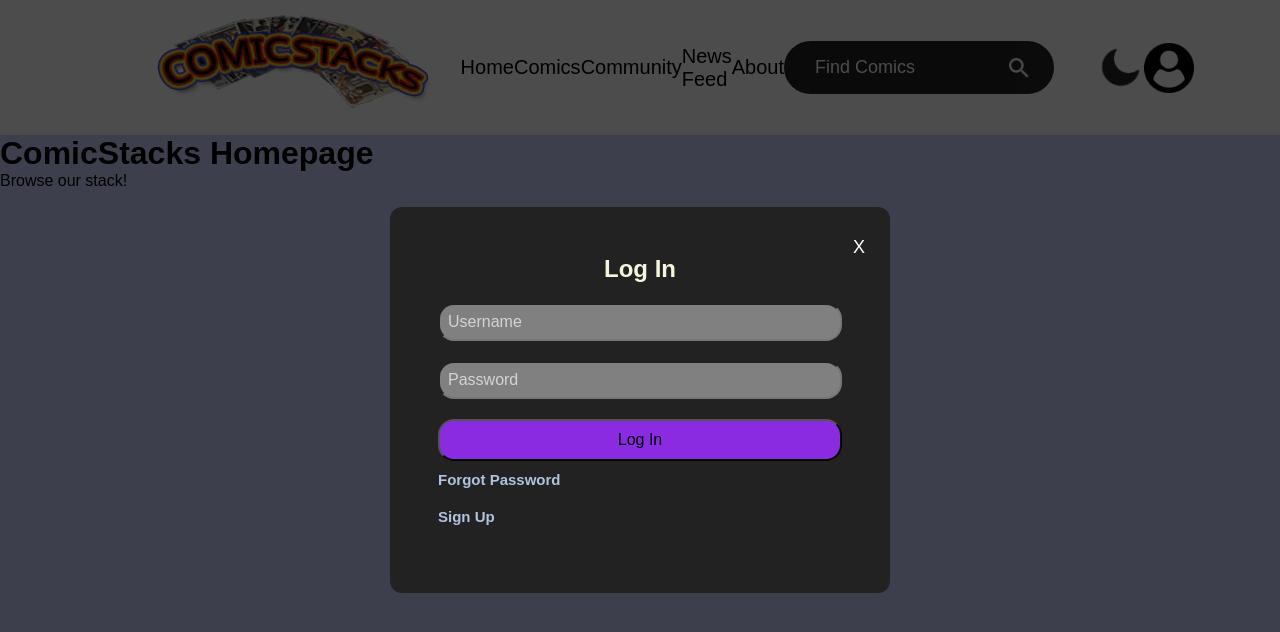
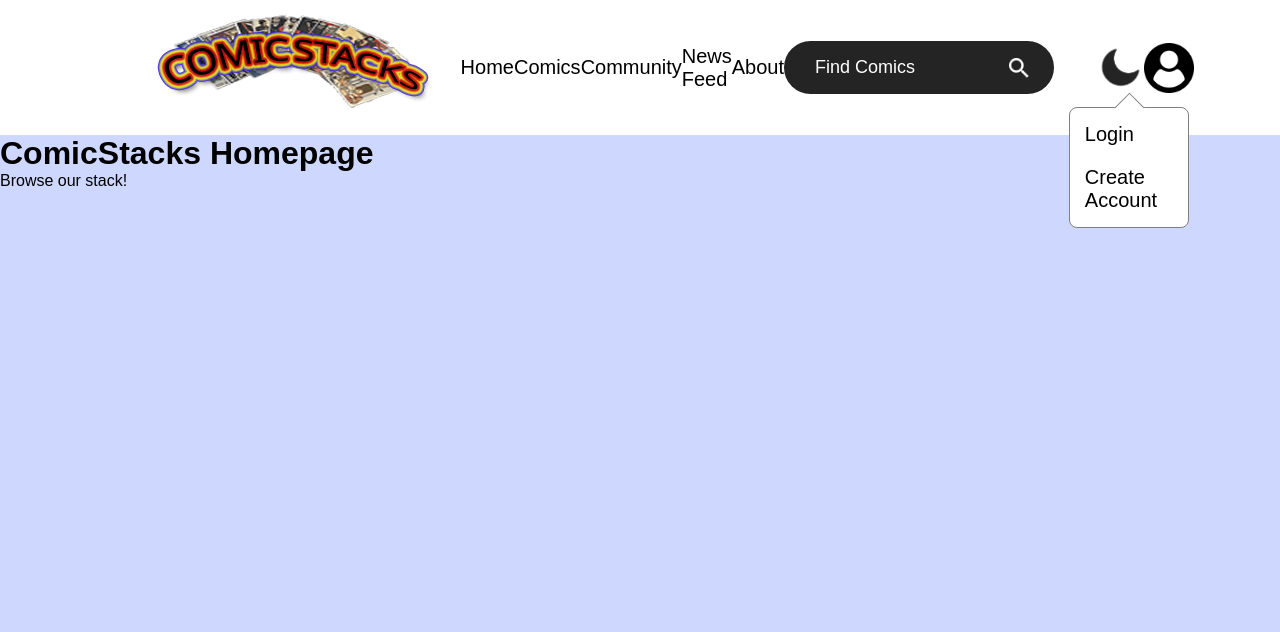
Before and after one commit to Thi-Huynh01/comicstacks, a React (Vite) app in the folder frontend/: page / in a window 1280 px wide. Both pictures are taken after a click on the picture 1169 px from the left and 67 px from the top of the page. Shown: the top 632 px of the page. Built offline with nearby package versions, Linux system fonts and the light colour scheme.

Commit message:
updated login functionality. No more modal.

```diff
--- a/frontend/src/App.jsx
+++ b/frontend/src/App.jsx
@@ -5,6 +5,7 @@ import Home from './pages/Home/Home';
 import ComicsList from './pages/ComicstList/ComicsList';
 import ComicsDetail from './pages/ComicsDetail/ComicsDetail'
 import ComicsLandPage from './pages/ComicsLandPage/ComicsLandPage'
+
 
 const App = () => {
   const current_theme = localStorage.getItem('current_theme');
@@ -20,6 +21,10 @@ const App = () => {
           <Navbar theme={theme} setTheme={setTheme}/>
         <Routes>
           <Route path="/" element={<Home/>} />
+          {/*
+          <Route path="/login" element={<LoginPage/>}/>
+          <Route path="/register" element={<Register/>}/>
+          */}
           <Route path="/comics" element={<ComicsLandPage/>} />
           <Route path="/comics/our-stack" element={<ComicsList/>} />
           <Route path="/comics/our-stack/:slug" element={<ComicsDetail/>}/>
--- a/frontend/src/components/Navbar/Navbar.css
+++ b/frontend/src/components/Navbar/Navbar.css
@@ -20,7 +20,7 @@
 }
 
 .navbar a:hover{
-  text-decoration: overline;
+  text-decoration: underline;
   color: inherit;
 }
 
--- a/frontend/src/components/Navbar/Navbar.jsx
+++ b/frontend/src/components/Navbar/Navbar.jsx
@@ -1,4 +1,4 @@
-import React, { useState } from 'react'
+import React, { useRef, useEffect, useState } from 'react'
 import './Navbar.css'
 import LoginModal from "../LoginModal/LoginModal"
 import search_icon_light from '../../assets/search-w.png'
@@ -10,9 +10,21 @@ import profile_dark from '../../assets/profile_dark.png'
 import logo_light from '../../assets/logo_light.png'
 import logo_dark from '../../assets/logo_dark.png'
 import { Link } from 'react-router-dom';
+import ProfileDropDown from '../ProfileDropdown/ProfileDropdown'
 
 const Navbar = ({theme, setTheme}) => {
-  const [showLogin, setShowLogin] = useState(false);
+  const [open, setOpen] = useState(false);
+  const menuRef = useRef();
+
+  useEffect(() => {
+    const close = (e) => {
+      if (menuRef.current && !menuRef.current.contains(e.target)) {
+        setOpen(false);
+      }
+    };
+    document.addEventListener("click",close);
+    return () => document.removeEventListener("click", close);
+  }, []);
 
   const toggle_mode = () => {
     theme == 'light' ? setTheme('dark') : setTheme('light')
@@ -39,16 +51,15 @@ const Navbar = ({theme, setTheme}) => {
 
       <img onClick={()=>{toggle_mode()}} src={theme == 'light' ? toggle_light : toggle_dark} alt="" className='toggle-icon'/>
 
-      <img src={theme == 'light' ? profile_light : profile_dark }
-        width = "50"
-        alt=""
-        className='profile-icon'
-        onClick={() => setShowLogin(true)}
-        />
-
-       <LoginModal show={showLogin} onClose={() => setShowLogin(false)} />
-
-
+      <div ref={menuRef}>
+        <img src={theme == 'light' ? profile_light : profile_dark }
+          width = "50"
+          alt=""
+          className='profile-icon'
+          onClick={() => setOpen(!open)}
+          />
+          {open && <ProfileDropDown/>}
+      </div>
     </nav>
 
   );
--- /dev/null
+++ b/frontend/src/components/ProfileDropdown/ProfileDropdown.css
@@ -0,0 +1,34 @@
+.ProfileDropdown {
+    position: absolute;
+    top: 6.7rem;
+    right: 5.7rem;
+    width: 120px;
+    padding: 15px;
+    border-radius: 8px;
+    background-color: white;
+    border: 1px solid gray;
+}
+
+.ProfileDropdown::before{
+    content: '';
+    position: absolute;
+    top: -0.7rem;
+    right: 3rem;
+    width: 20px;
+    height: 20px;
+    transform: rotate(45deg);
+    background-color: white;
+    border-left: 1px solid gray;
+    border-top: 1px solid gray;
+}
+
+.ProfileDropdown ul{
+    list-style: none;
+    display: flex;
+    flex-direction: column;
+    gap: 20px;
+}
+
+.ProfileDropdown a:hover {
+    text-decoration: none;
+}
--- /dev/null
+++ b/frontend/src/components/ProfileDropdown/ProfileDropdown.jsx
@@ -0,0 +1,33 @@
+import React, { useState } from 'react';
+import { Link } from 'react-router-dom';
+
+import './ProfileDropdown.css'
+
+const ProfileDropDown = () => {
+  const [open, setOpen] = useState(false);
+  const isLoggedIn = !!localStorage.getItem("access"); // checks for access token
+
+    return (
+        <div className='flex flex-col ProfileDropdown'>
+
+            {!isLoggedIn ? (
+            <ul>
+                <Link to="/login">Login</Link>
+                <Link to="/register">Create Account</Link>
+            </ul>
+            ) : (
+            <ul>
+                <Link>My Account</Link>
+                <Link>Settings</Link>
+                <Link onClick={() => {
+                    localStorage.removeItem("access");
+                    localStorage.removeItem("refresh");
+                    window.location.reload();
+                }}>Logout</Link>
+            </ul>
+            )}
+        </div>
+    )
+}
+
+export default ProfileDropDown
```
Also changed, not shown: 2 other files (tests, documents, lock files or other folders).
